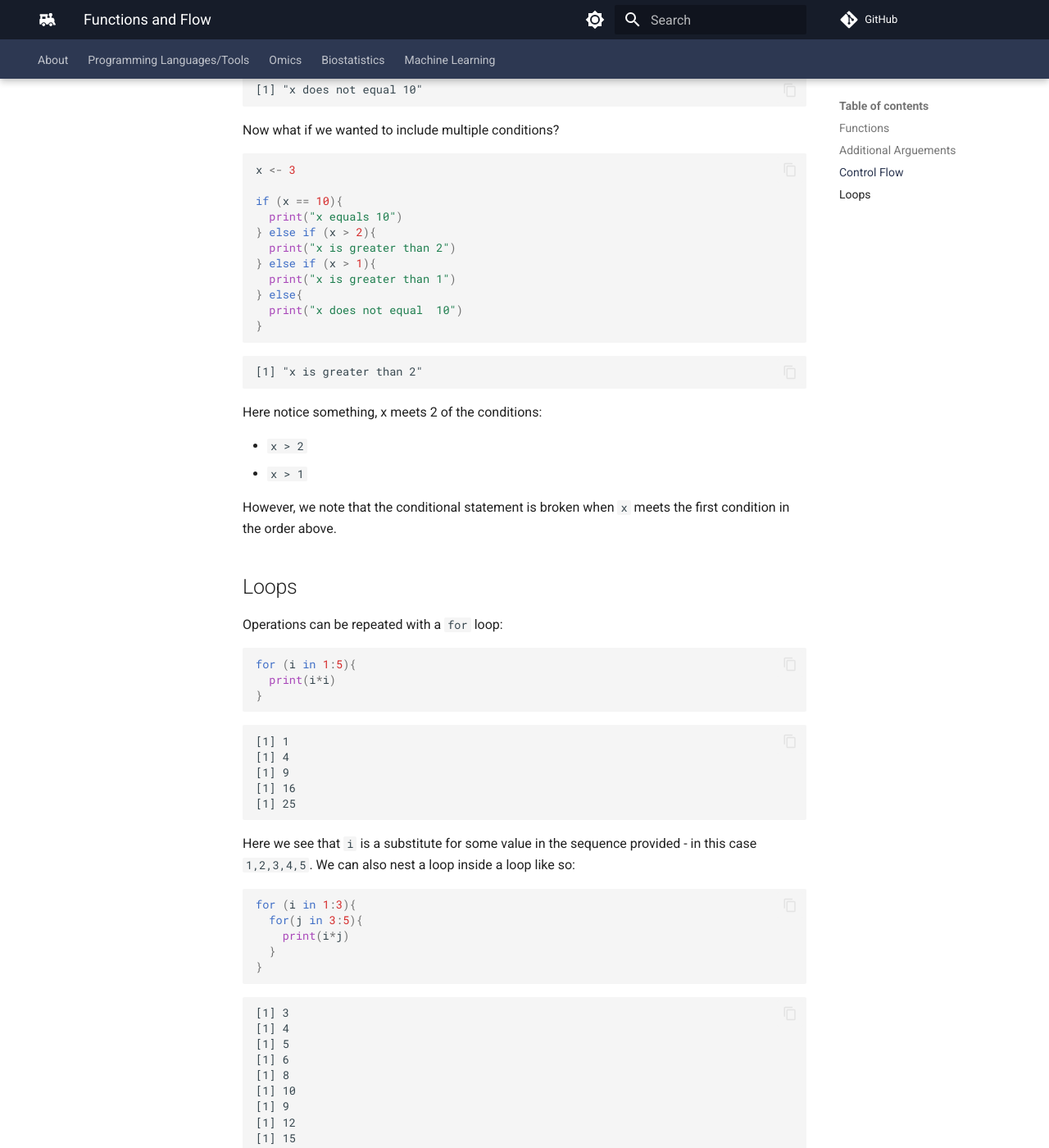
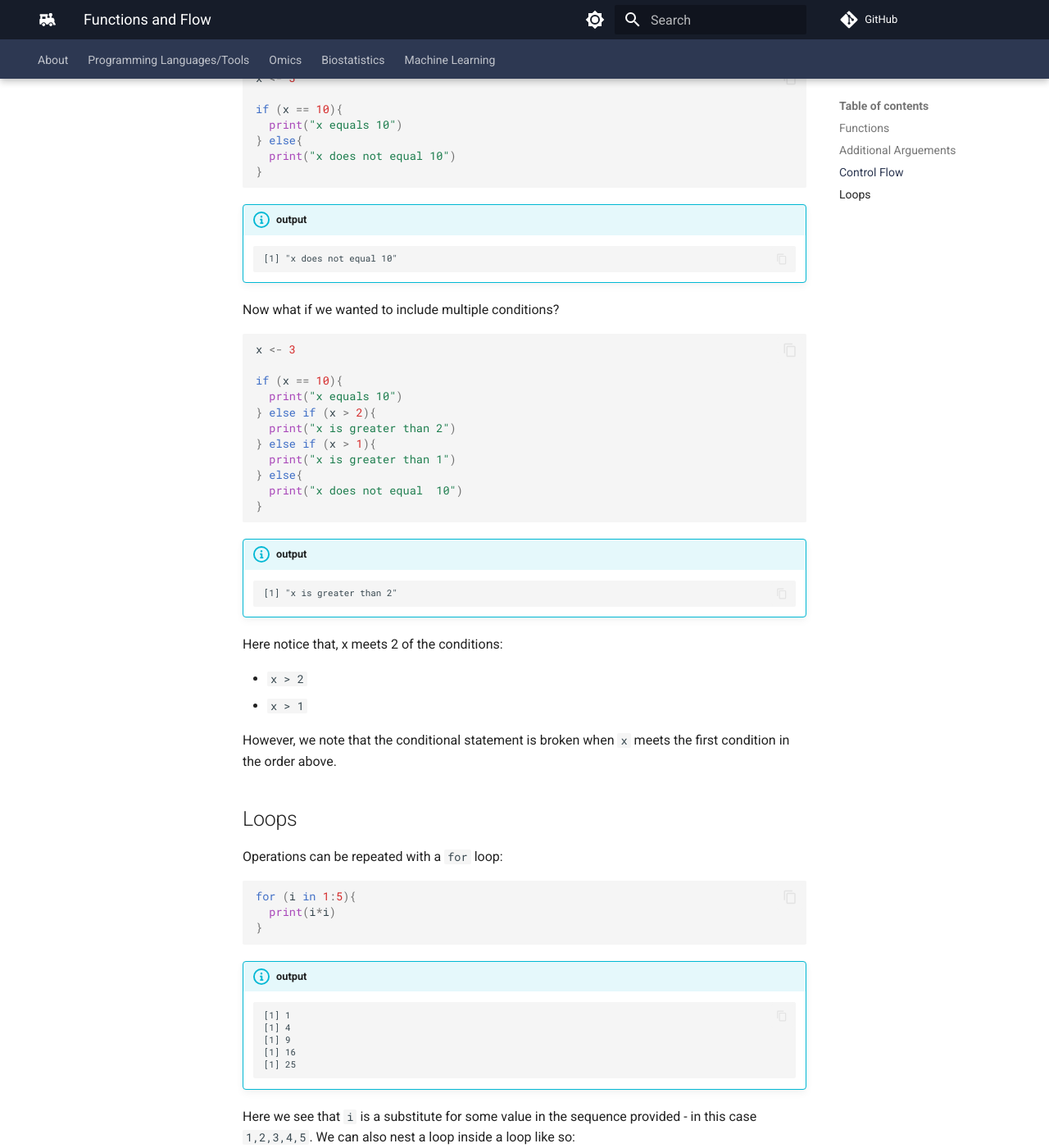
Before and after one commit to comp-tox-jhu/CompToxLab, an MkDocs documentation site: the page built from docs/programming_languages_tools/intro_to_r/04_functions-flow.md, in a window 1280 px wide and 1400 px high, scrolled down 1729 px. Shown: the whole window at 82% size. Built offline with MkDocs 1.6.1 and Material for MkDocs 9.7.7, drawn with Linux system fonts in a browser that asks for light colours; comment, search, counter and statistics services are not loaded; some of the changed text lies outside the part shown.

Commit message:
Update 04_functions-flow.md

````diff
--- a/docs/programming_languages_tools/intro_to_r/04_functions-flow.md
+++ b/docs/programming_languages_tools/intro_to_r/04_functions-flow.md
@@ -20,11 +20,17 @@ squareInput <- function(x){
 }
 
 squareInput(5)
-> 25
 ```
 
+!!! info "output"
+
+    ```
+    25
+    ```
+
 !!! note
-   Without `return()` in the function, R will return the last variable in the function. So you can leave out `return()`, however it is best to specify what you are returning for clarity.
+
+    Without `return()` in the function, R will return the last variable in the function. So you can leave out `return()`, however it is best to specify what you are returning for clarity.
 
 ## Additional Arguements
 
@@ -38,9 +44,11 @@ item_in_vector_func <- function(vector, item){
 item_in_vector_func(vector = c(1,2,3), item=2)
 ```
 
-```
-[1] TRUE
-```
+!!! info "output"
+
+    ```
+    [1] TRUE
+    ```
 
 Here we used a new operator, `%in%`, which does exactly what it sounds like - it checks whether some value is in another set of values. We should also note, you can specify values in functions:
 
@@ -67,9 +75,11 @@ if (x == 10){
 }
 ```
 
-```
-[1] "x does not equal 10"
-```
+!!! info "output"
+
+    ```
+    [1] "x does not equal 10"
+    ```
 
 Now what if we wanted to include multiple conditions?
 
@@ -87,11 +97,13 @@ if (x == 10){
 }
 ```
 
-```
-[1] "x is greater than 2"
-```
+!!! info "output"
 
-Here notice something, x meets 2 of the conditions:
+    ```
+    [1] "x is greater than 2"
+    ```
+
+Here notice that, x meets 2 of the conditions:
 
 - `x > 2`
 - `x > 1`
@@ -108,13 +120,16 @@ for (i in 1:5){
 }
 ```
 
-```
-[1] 1
-[1] 4
-[1] 9
-[1] 16
-[1] 25
-```
+!!! info "output"
+
+    ```
+    [1] 1
+    [1] 4
+    [1] 9
+    [1] 16
+    [1] 25
+    ```
+
 Here we see that `i` is a substitute for some value in the sequence provided - in this case `1,2,3,4,5`. We can also nest a loop inside a loop like so:
 
 ```R
@@ -124,28 +139,34 @@ for (i in 1:3){
   }
 }
 ```
-```
-[1] 3
-[1] 4
-[1] 5
-[1] 6
-[1] 8
-[1] 10
-[1] 9
-[1] 12
-[1] 15
-```
+
+!!! info "output"
+
+    ```
+    [1] 3
+    [1] 4
+    [1] 5
+    [1] 6
+    [1] 8
+    [1] 10
+    [1] 9
+    [1] 12
+    [1] 15
+    ```
 
 You'll notice that for each value i was multiplied by each value j. So:
 
-```
-1*3
-1*4
-1*5
-2*3
-2*5
-2*6
-3*3
-3*4
-3*5
-```
+
+!!! example "Explanation"
+
+    ```
+    1*3
+    1*4
+    1*5
+    2*3
+    2*5
+    2*6
+    3*3
+    3*4
+    3*5
+    ```
````
